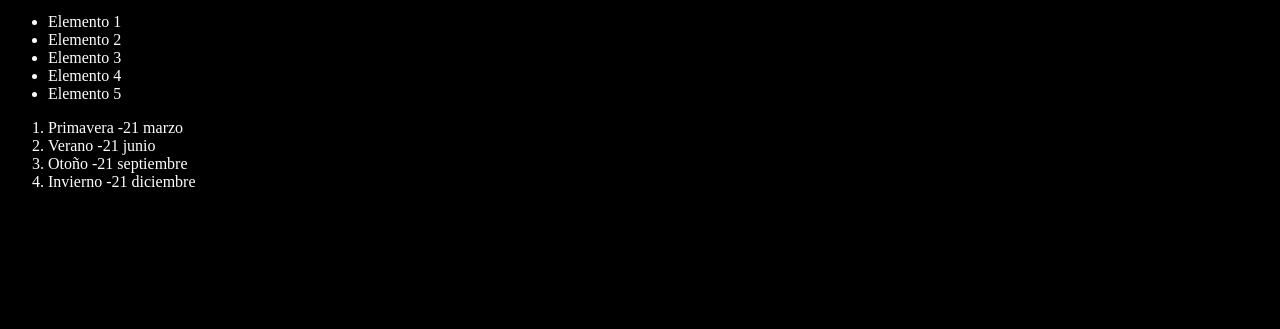
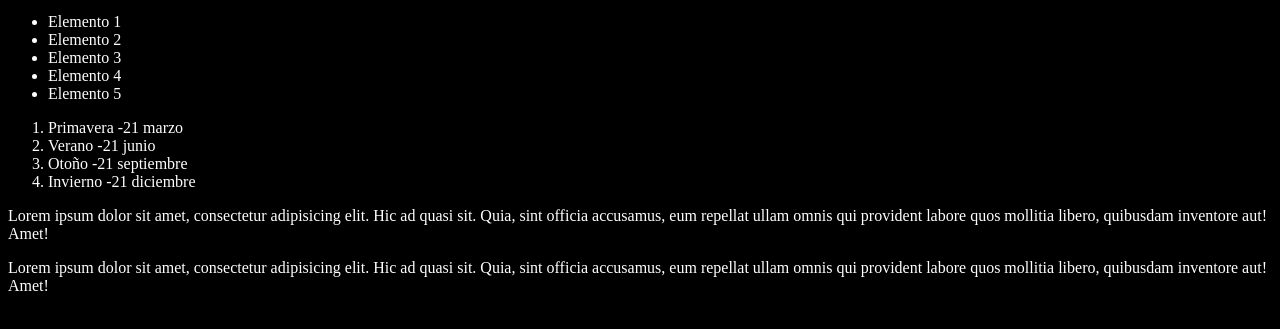
Before and after one commit to RubenAle/course-git, a plain HTML site: page index.html in a window 1280 px wide. Shown: the part 101-430 px from the top of the page. Drawn offline with Linux system fonts and the light colour scheme.

Commit message:
agregando 2 párrafos al body

```diff
--- a/index.html
+++ b/index.html
@@ -26,6 +26,16 @@
       <li>Otoño -21 septiembre</li>
       <li>Invierno -21 diciembre</li>
     </ol>
+    <p>
+      Lorem ipsum dolor sit amet, consectetur adipisicing elit. Hic ad quasi
+      sit. Quia, sint officia accusamus, eum repellat ullam omnis qui provident
+      labore quos mollitia libero, quibusdam inventore aut! Amet!
+    </p>
+    <p>
+      Lorem ipsum dolor sit amet, consectetur adipisicing elit. Hic ad quasi
+      sit. Quia, sint officia accusamus, eum repellat ullam omnis qui provident
+      labore quos mollitia libero, quibusdam inventore aut! Amet!
+    </p>
     <script src="index.js"></script>
   </body>
 </html>
```
